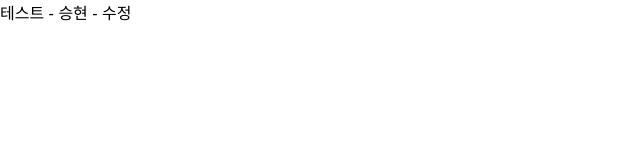
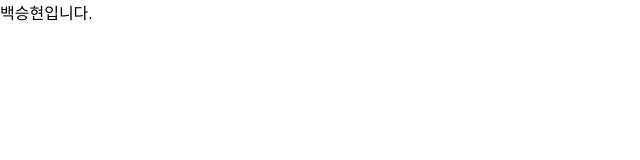
Before and after one commit to seunghyeon-Baek/kakao, a React (Create React App) app: page / in a window 1280 px wide. Shown: the top 160 px of the page, without its empty margins (0-640 px from the left). Built offline with nearby package versions, Linux system fonts and the light colour scheme.

Commit message:
백승현테스트

```diff
--- a/src/App.js
+++ b/src/App.js
@@ -6,7 +6,7 @@ import './App.css';
 function App() {
   return (
       <div className=''>
-        테스트 - 승현 - 수정
+        백승현입니다.
       </div>
   );
 }
```
